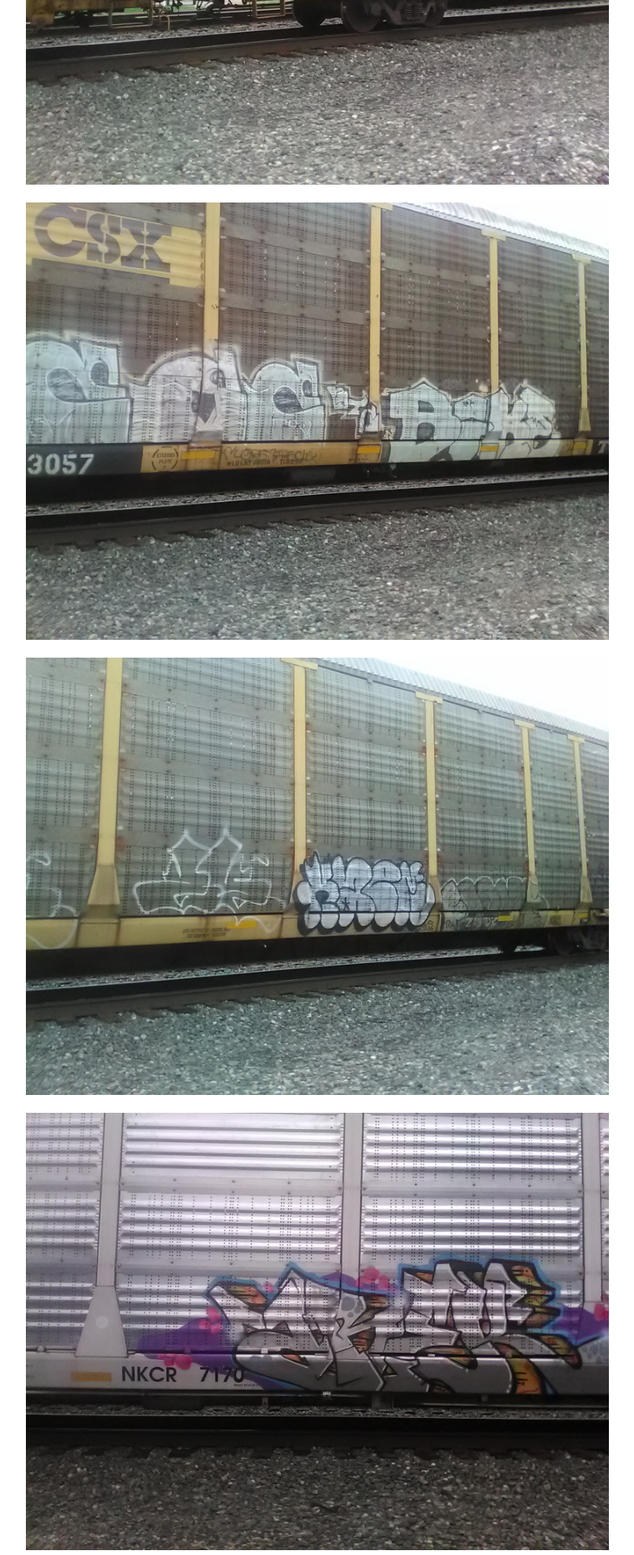
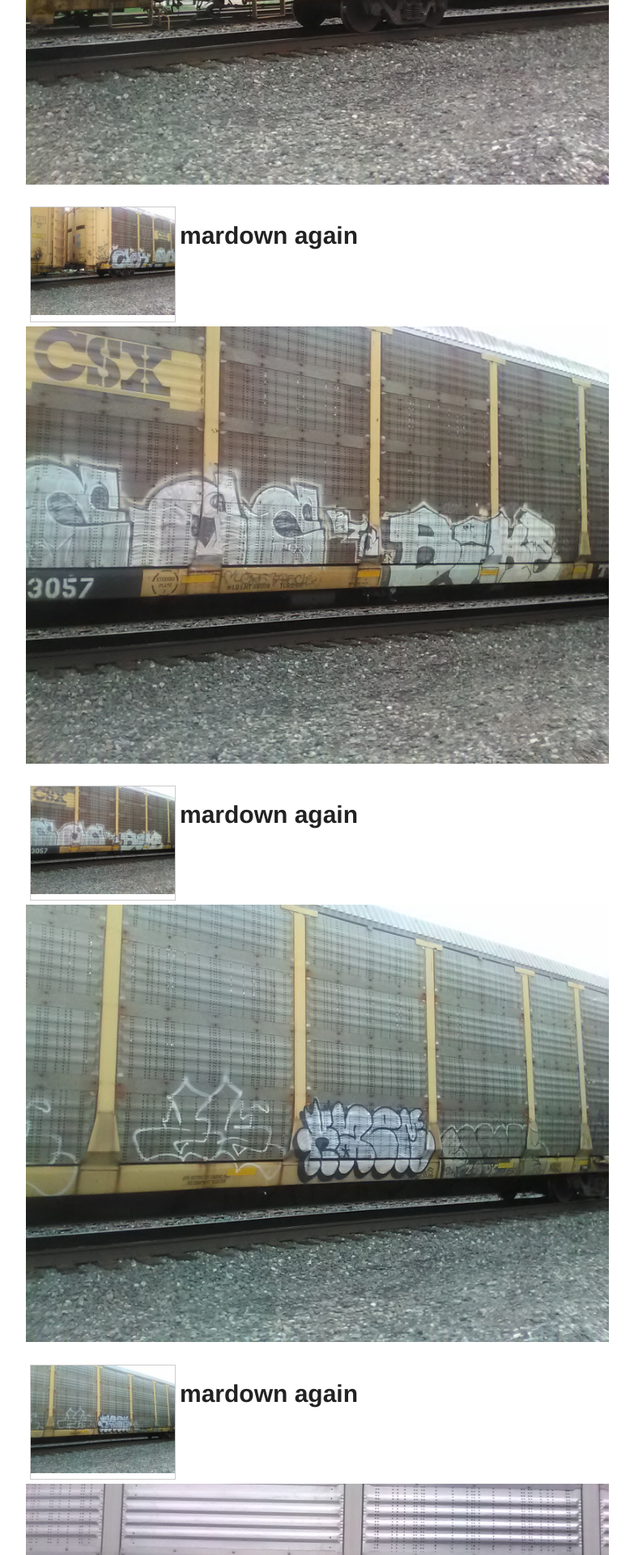
Before and after one commit to thejordanprice/thejordanprice.github.io, a Jekyll site: the page built from graffiti.md, in a window 1280 px wide. Shown: the part 778-2698 px from the top of the page at 81% size, without its empty margins (248-1031 px from the left). Built offline with Jekyll 4.4.1, drawn with Linux system fonts in a browser that asks for light colours; some of the changed text lies outside the part shown.

Commit message:
gallery styling on graffiti.md

```diff
--- a/graffiti.md
+++ b/graffiti.md
@@ -13,5 +13,14 @@ These were from the first run on a shitty camera on a decent Alcatel phone. Next
 {% for image in site.static_files %}
     {% if image.path contains 'images/graffiti' %}
 ![image]({{ site.baseurl }}{{ image.path }})
+
+{::nomarkdown}
+<div class="gallery">
+  <a target="_blank" href="{{ site.baseurl }}{{ image.path }}">
+    <img src="{{ site.baseurl }}{{ image.path }}" width="300" height="200">
+  </a>
+</div>
+{:/}
+# mardown again
     {% endif %}
 {% endfor %}
--- a/style.scss
+++ b/style.scss
@@ -286,6 +286,27 @@ footer {
   text-align: center;
 }
 
+div.gallery {
+    margin: 5px;
+    border: 1px solid #ccc;
+    float: left;
+    width: 180px;
+}
+
+div.gallery:hover {
+    border: 1px solid #777;
+}
+
+div.gallery img {
+    width: 100%;
+    height: auto;
+}
+
+div.desc {
+    padding: 15px;
+    text-align: center;
+}
+
 // Settled on moving the import of syntax highlighting to the bottom of the CSS
 // ... Otherwise it really bloats up the top of the CSS file and makes it difficult to find the start
 @import "highlights";
```
